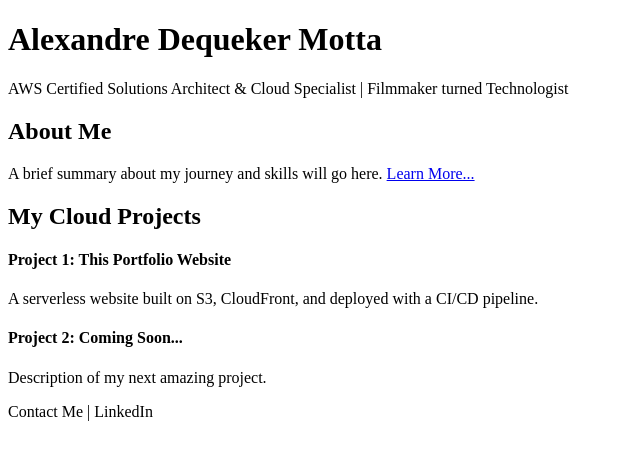
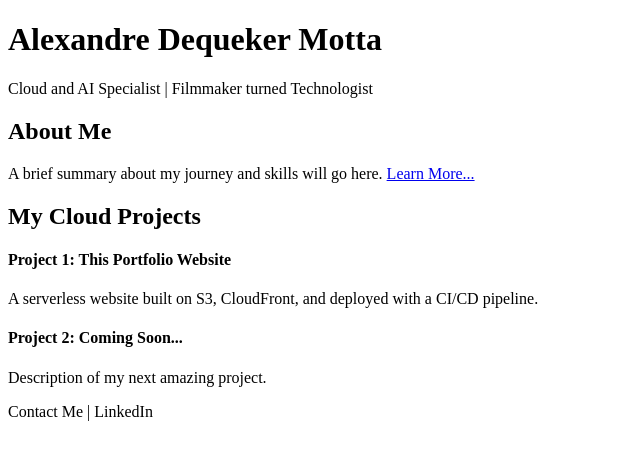
Before and after one commit to alexandredequeker/my-aws-portfolio, a plain HTML site: page index.html in a window 1280 px wide. Shown: the whole page, without its empty margins (0-640 px from the left). Drawn offline with Linux system fonts and the light colour scheme.

Commit message:
Update index.html

```diff
--- a/index.html
+++ b/index.html
@@ -10,7 +10,7 @@
 
     <header>
         <h1>Alexandre Dequeker Motta</h1>
-        <p>AWS Certified Solutions Architect & Cloud Specialist | Filmmaker turned Technologist</p>
+        <p>Cloud and AI Specialist | Filmmaker turned Technologist</p>
     </header>
 
     <main>
```
